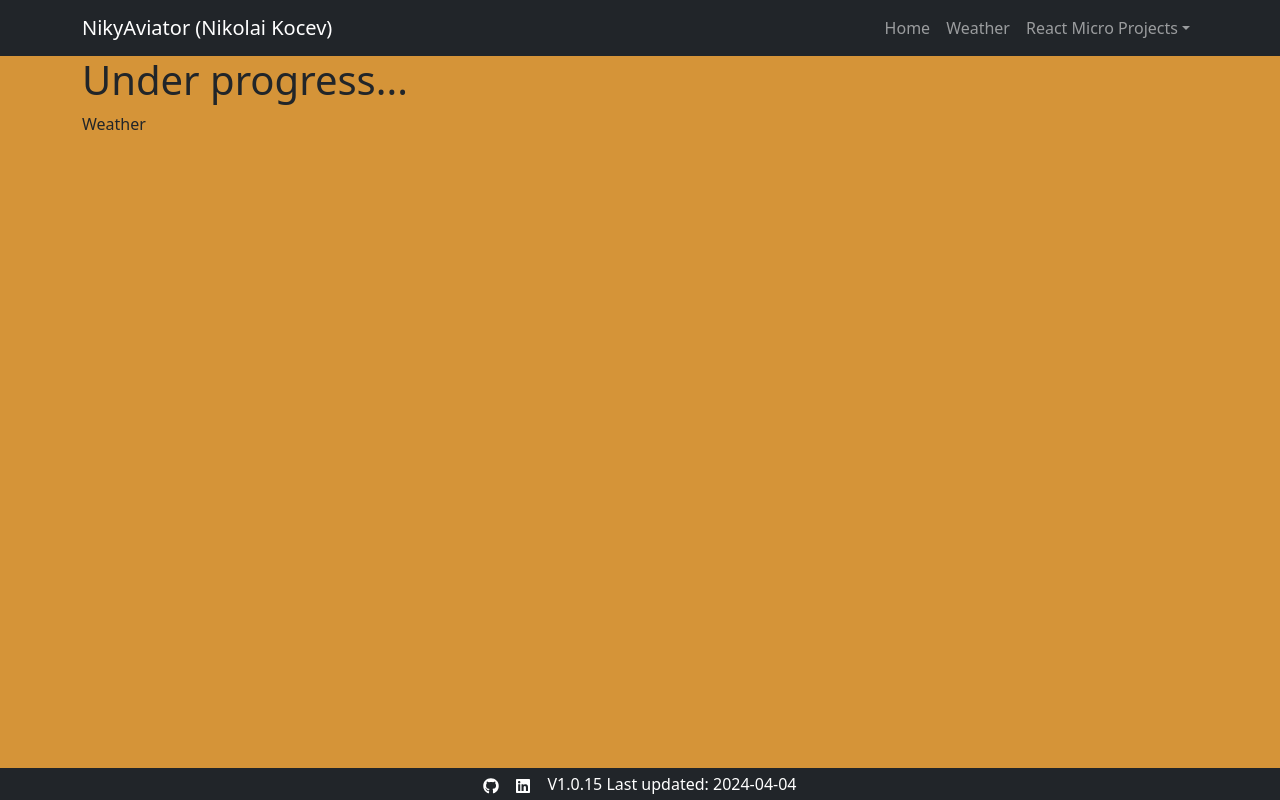
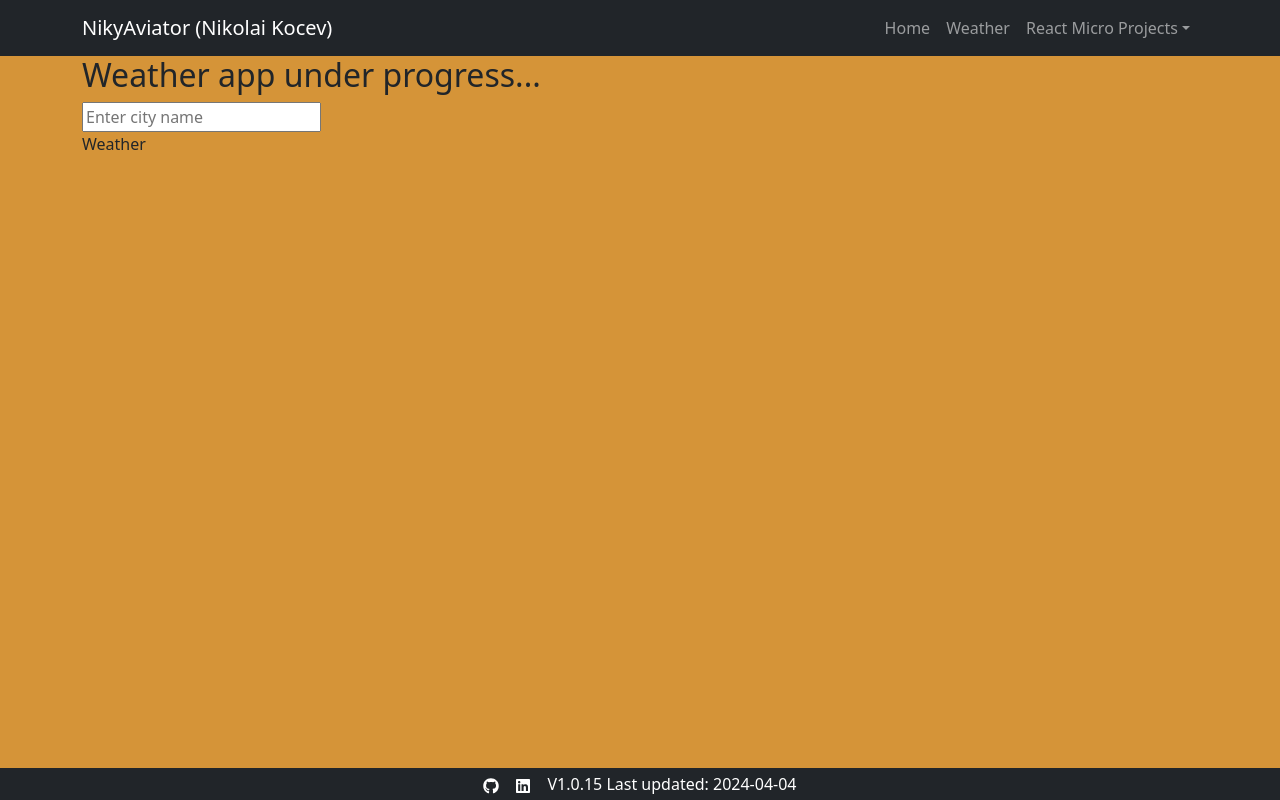
Before and after one commit to NikyAviator/nikolaikocev, a React (Vite) app in the folder frontend/: page /weather in a window 1280 px wide. Built offline with nearby package versions, Linux system fonts and the light colour scheme; a web font is replaced by a local one.

Commit message:
input field created

```diff
--- a/frontend/src/Components/weather-app/search/Search.jsx
+++ b/frontend/src/Components/weather-app/search/Search.jsx
@@ -1,7 +1,18 @@
 import '../../../scss/styles.scss';
 
-const Search = () => {
-  return <div>Search</div>;
+const Search = ({ search, setSearch }) => {
+  return (
+    <div className='search-engine'>
+      <input
+        type='text'
+        className='city-search'
+        placeholder='Enter city name'
+        name='search'
+        value={search}
+        onChange={(event) => setSearch(event.target.value)}
+      />
+    </div>
+  );
 };
 
 export default Search;
--- a/frontend/src/Components/weather-app/weather/Weather.jsx
+++ b/frontend/src/Components/weather-app/weather/Weather.jsx
@@ -1,7 +1,13 @@
 import '../../../scss/styles.scss';
+import Search from '../search/Search';
 
 const Weather = () => {
-  return <>Weather</>;
+  return (
+    <>
+      <Search />
+      Weather
+    </>
+  );
 };
 
 export default Weather;
--- a/frontend/src/Pages/WeatherPage.jsx
+++ b/frontend/src/Pages/WeatherPage.jsx
@@ -5,7 +5,7 @@ import Weather from '../Components/weather-app/weather/Weather';
 const WeatherPage = () => {
   return (
     <Container>
-      <h1>Under progress...</h1>
+      <h2>Weather app under progress...</h2>
       <Weather />
     </Container>
   );
```
Also changed, not shown: frontend/src/Components/weather-app/search/search.scss (added).
